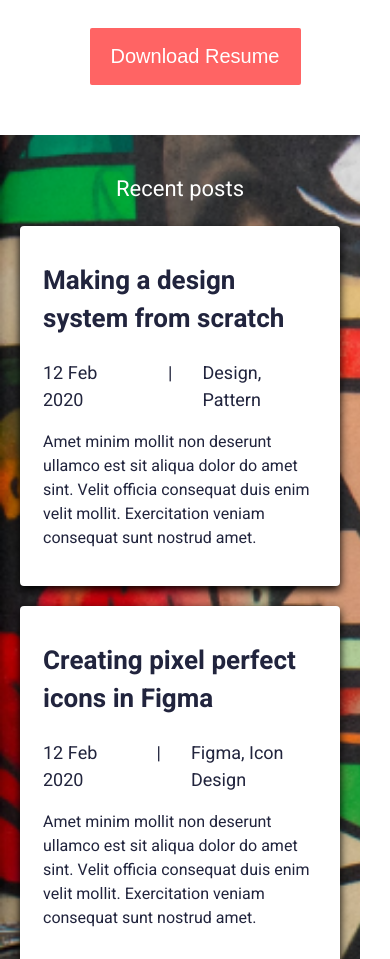
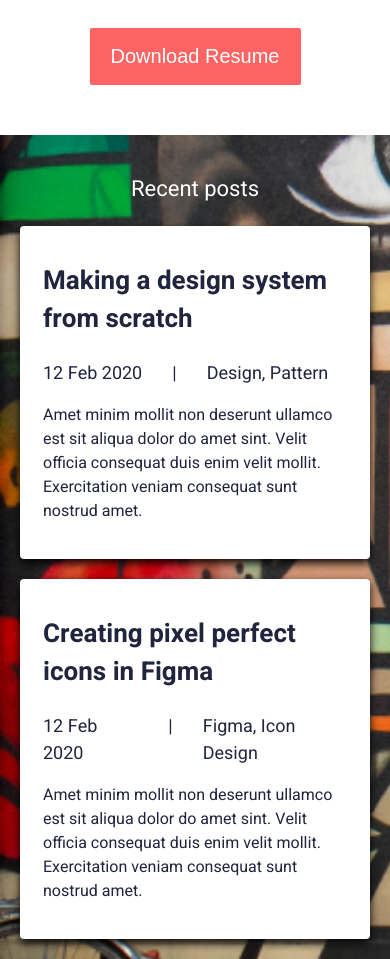
Before and after one commit to iEdiz/Homework-nov6, a website built with webpack: page Majasdarbs-nov6/src/index.html in a window 390 px wide. Shown: the part 640-1599 px from the top of the page. Built offline with nearby package versions, Linux system fonts and the light colour scheme; files whose address does not match are found by name.

Commit message:
Minor tweaks on mobile view

```diff
--- a/Majasdarbs-nov6/src/styles.scss
+++ b/Majasdarbs-nov6/src/styles.scss
@@ -92,6 +92,7 @@ body {
   background-image: url(assets/images/Background-image.png);
   width: 100%;
   padding: 20px;
+  min-width: 500px;
   background-size: cover;
 }
 
@@ -302,8 +303,8 @@ body {
   }
 
   .posts-section {
-    max-width: 360px;
-    min-width: none;
+    max-width: 400px;
+    min-width: 0;
   }
 
   .image-work {
```
